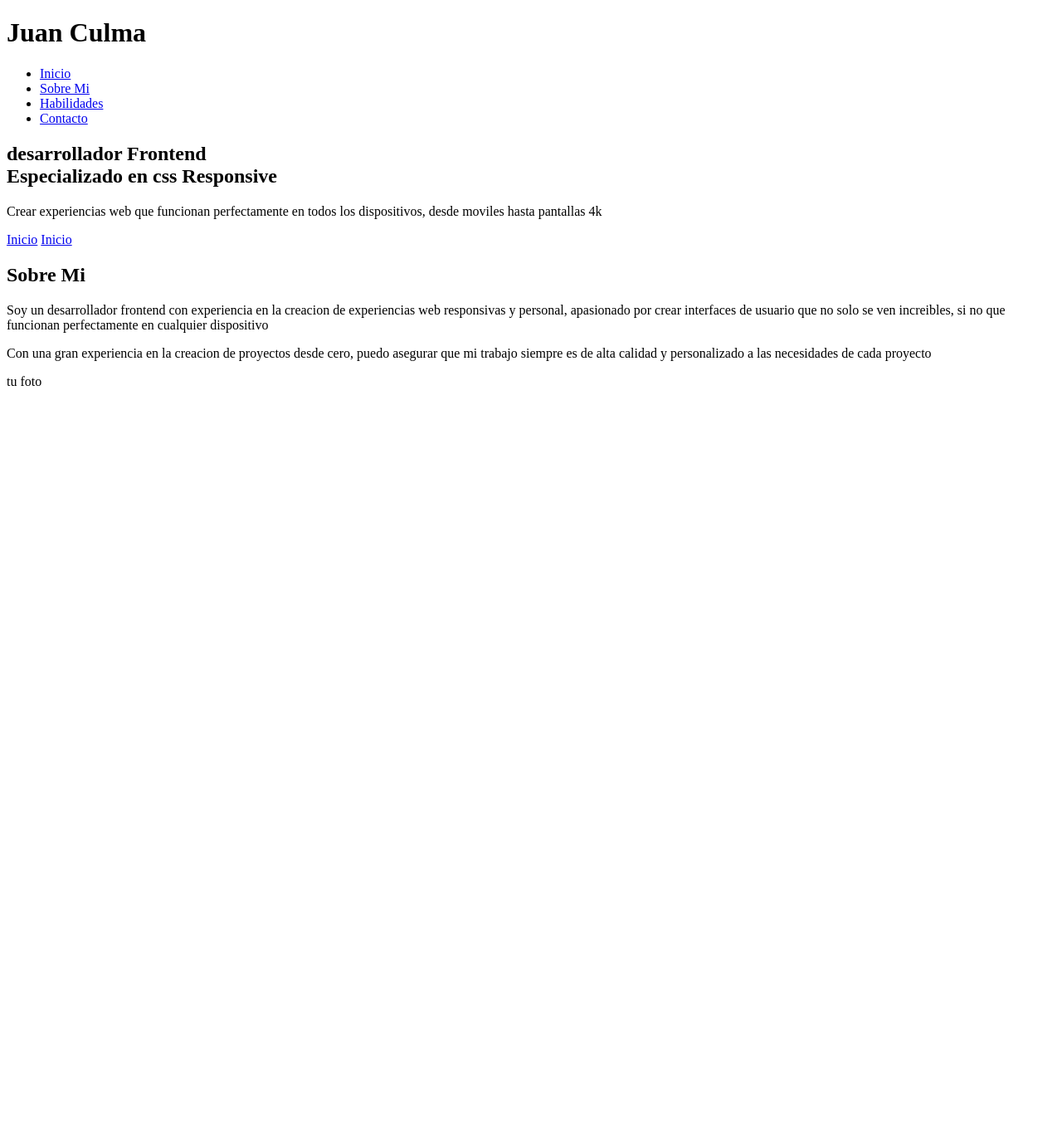
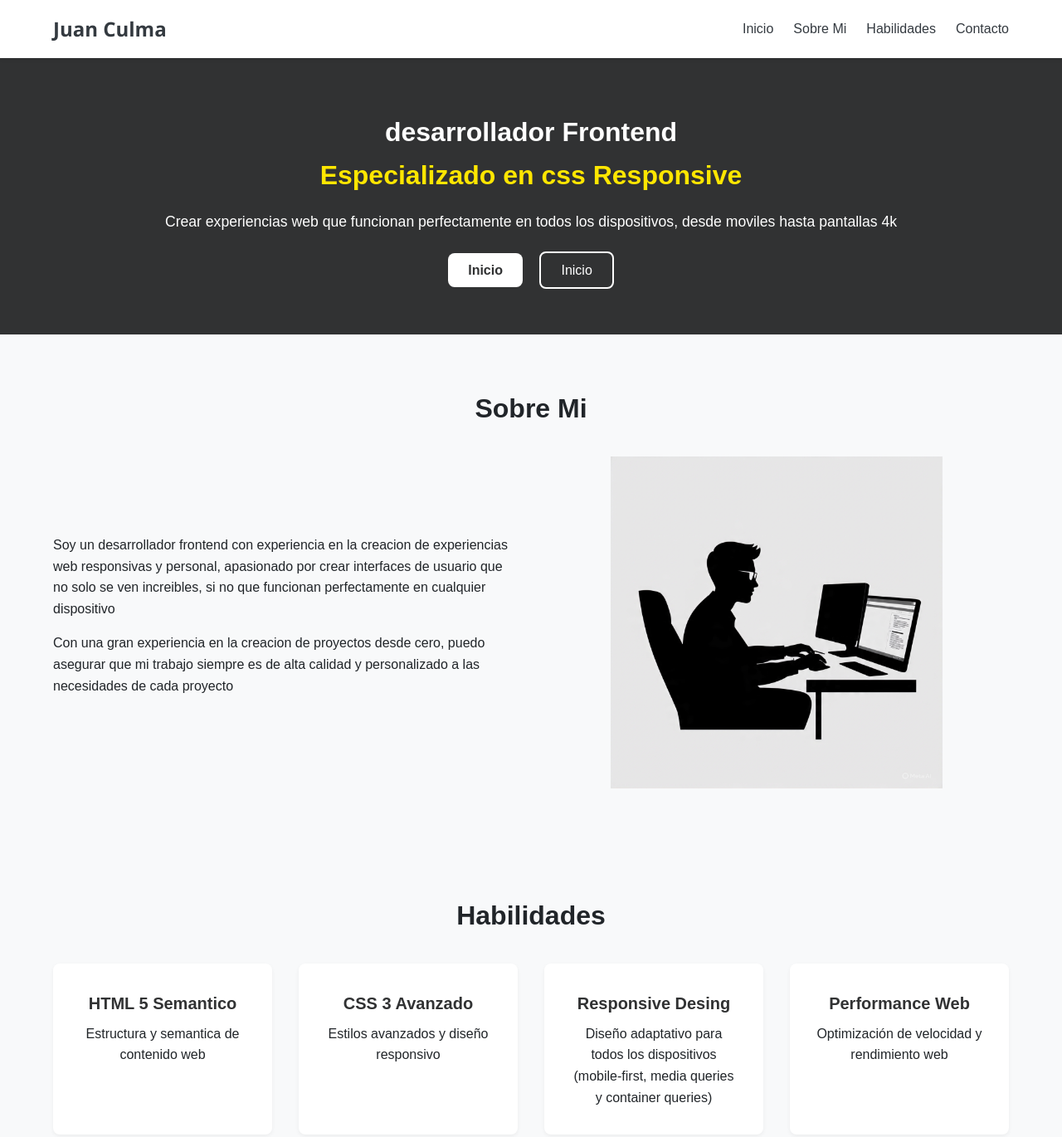
Before and after one commit to JuanManuel68/Mini_proyecto_sem5, a plain HTML site: page index.html in a window 1280 px wide. Shown: the top 1370 px of the page at 83% size. Before the commit the page ends 800 px from the top, so only its background shows below. Drawn offline with Linux system fonts and the light colour scheme.

Commit message:
trabajo semana 5

```diff
--- a/_css/index.css
+++ b/_css/index.css
@@ -0,0 +1,237 @@
+/* === Variables y Reset === */
+:root {
+  --color-primary: #313233;
+  --color-secondary: #6c757d;
+  --color-bg: #f8f9fa;
+  --color-text: #212529;
+  --color-white: #fff;
+  --color-dark: #343a40;
+  --spacing: 1rem;
+  --radius: 0.5rem;
+  --transition: all 0.3s ease;
+  --font-title: 'Segoe UI', sans-serif;
+  --font-body: 'Arial', sans-serif;
+}
+.about__img:hover {
+  transform: scale(1.05);
+}
+*,
+*::before,
+*::after {
+  box-sizing: border-box;
+  margin: 0;
+  padding: 0;
+}
+
+body {
+  font-family: var(--font-body);
+  background-color: var(--color-bg);
+  color: var(--color-text);
+  line-height: 1.6;
+}
+
+/* === Containers === */
+.container {
+  width: 90%;
+  max-width: 1200px;
+  margin: 0 auto;
+}
+
+/* === Header === */
+.header {
+  background: var(--color-white);
+  padding: var(--spacing) 0;
+  box-shadow: 0 2px 4px rgba(0,0,0,0.1);
+  position: sticky;
+  top: 0;
+  z-index: 1000;
+}
+
+.header__content {
+  display: flex;
+  justify-content: space-between;
+  align-items: center;
+}
+
+.logo__text {
+  font-family: var(--font-title);
+  font-size: 1.5rem;
+  color: var(--color-dark);
+}
+
+/* === Navigation === */
+.nav__list {
+  list-style: none;
+  display: flex;
+  gap: 1.5rem;
+}
+
+.nav__link {
+  text-decoration: none;
+  color: var(--color-dark);
+  font-weight: 500;
+  transition: var(--transition);
+}
+
+.nav__link:hover {
+  color: var(--color-primary);
+}
+
+/* === Hero Section === */
+.hero {
+  background: var(--color-primary);
+  color: var(--color-white);
+  padding: 4rem 0;
+  text-align: center;
+}
+
+.hero__title {
+  font-size: 2rem;
+  margin-bottom: 1rem;
+}
+
+.hero__highligth {
+  color: #ffe600;
+  font-weight: bold;
+}
+
+.hero__description {
+  font-size: 1.1rem;
+  margin-bottom: 2rem;
+}
+
+.hero__actions .btn {
+  padding: 0.75rem 1.5rem;
+  border-radius: var(--radius);
+  text-decoration: none;
+  margin: 0 0.5rem;
+  transition: var(--transition);
+}
+
+.btn--primary {
+  background: var(--color-white);
+  color: var(--color-primary);
+  font-weight: bold;
+}
+
+.btn--secondary {
+  background: transparent;
+  border: 2px solid var(--color-white);
+  color: var(--color-white);
+}
+
+.btn:hover {
+  opacity: 0.85;
+}
+
+/* === Section Title === */
+.section__title {
+  font-size: 2rem;
+  text-align: center;
+  margin-bottom: 2rem;
+}
+
+/* === About Section === */
+.about {
+  padding: 4rem 0;
+}
+
+.about__content {
+  display: flex;
+  flex-direction: column-reverse;
+  gap: 2rem;
+}
+
+.about__text p {
+  margin-bottom: 1rem;
+}
+
+.about__image {
+  display: flex;
+  justify-content: center;
+   width: 800px;
+  height: 400px;
+}
+
+.placeholder-image {
+  width: 200px;
+  height: 200px;
+  background: var(--color-secondary);
+  color: var(--color-white);
+  display: flex;
+  align-items: center;
+  justify-content: center;
+  font-weight: bold;
+  border-radius: 50%;
+}
+
+/* === Skills Section === */
+.skills {
+  background: var(--color-bg);
+  padding: 4rem 0;
+}
+
+.skills__grid {
+  display: grid;
+  gap: 2rem;
+  grid-template-columns: repeat(auto-fit, minmax(250px, 1fr));
+}
+
+.skill-card {
+  background: var(--color-white);
+  padding: 2rem;
+  border-radius: var(--radius);
+  box-shadow: 0 2px 5px rgba(0,0,0,0.05);
+  text-align: center;
+}
+
+.skill-card__title {
+  font-size: 1.25rem;
+  margin-bottom: 0.5rem;
+  color: var(--color-primary);
+}
+
+.skill-card__description {
+  font-size: 1rem;
+}
+
+/* === Footer === */
+.footer {
+  background: var(--color-dark);
+  color: var(--color-white);
+  padding: 3rem 0;
+  text-align: center;
+}
+
+.footer__description {
+  margin: 1rem 0;
+}
+
+.footer__contact {
+  display: flex;
+  flex-direction: column;
+  gap: 0.5rem;
+  margin-top: 1rem;
+}
+
+.contact-link {
+  color: var(--color-white);
+  text-decoration: none;
+  transition: var(--transition);
+}
+
+.contact-link:hover {
+  color: var(--color-primary);
+}
+
+/* === Responsive === */
+@media (min-width: 768px) {
+  .about__content {
+    flex-direction: row;
+    align-items: center;
+  }
+
+  .about__text, .about__image {
+    flex: 1;
+  }
+}
--- a/index.html
+++ b/index.html
@@ -4,6 +4,7 @@
     <meta charset="UTF-8">
     <meta name="viewport" content="width=device-width, initial-scale=1.0">
     <title>Document</title>
+    <link rel="stylesheet" href="./_css/index.css">
 </head>
 <body>
     <header class="header">
@@ -66,13 +67,49 @@
                         </p>
                     </div>
                     <div class="about__image">
-                        <div class="placeholder-image">
-                            <span>tu foto</span>
-                        </div>
+                        <img src="./_img/kigi.jpg" alt="Foto de Juan Culma" class="about__img">
                     </div>
                 </div>
             </div>
         </section>
+        <section id="skills" class="skills">
+            <div class="container">
+                <h2 class="section__title">Habilidades</h2>
+                <div class="skills__grid">
+                  <div class="skill-card">
+                    <h3 class="skill-card__title">HTML 5 Semantico</h3>
+                    <p class="skill-card__description">Estructura y semantica de contenido web</p>
+                  </div>
+                  <div class="skill-card">
+                    <h3 class="skill-card__title">CSS 3 Avanzado</h3>
+                    <p class="skill-card__description">Estilos avanzados y diseño responsivo</p>
+                  </div>
+                  <div class="skill-card">
+                    <h3 class="skill-card__title">Responsive Desing</h3>
+                    <p class="skill-card__description">Diseño adaptativo para todos los dispositivos (mobile-first, media queries y container queries)</p>
+                  </div>
+                  <div class="skill-card">
+                     <h3 class="skill-card__title">Performance Web</h3>
+                    <p class="skill-card__description">Optimización de velocidad y rendimiento web</p>
+                  </div>
+                </div>
+            </div>
+        </section>
     </main>
+    <footer id="contact" class="footer">
+        <div class="container">
+            <div class="footer__content">
+                <h2 class="section__title">¿Trabajamos Juntos?</h2>
+                <p class="footer__description">
+                    Si deseas trabajar conmigo o simplemente quieres saludar, no dudes en contactarme
+                </p>
+                <div class="footer__contact">
+                    <a href="https://mail.google.com/mail/u/0/?tab=rm&ogbl" class="contact-link">Juanm.culma1@gmail.com</a>
+                    <a href="" class="contact-link">+57 301 785 1235</a>
+                    <a href="https://github.com/JuanManuel68/Mini_proyecto_sem5.git" class="contact-link">Git Hub</a>
+                </div>
+            </div>
+        </div>
+    </footer>
 </body>
 </html>
```
Also changed, not shown: _img/kigi.jpg (added).
